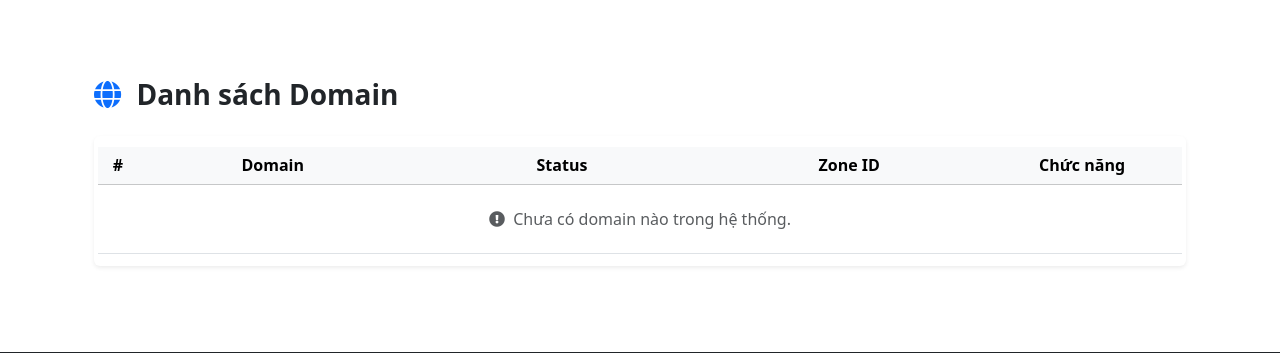
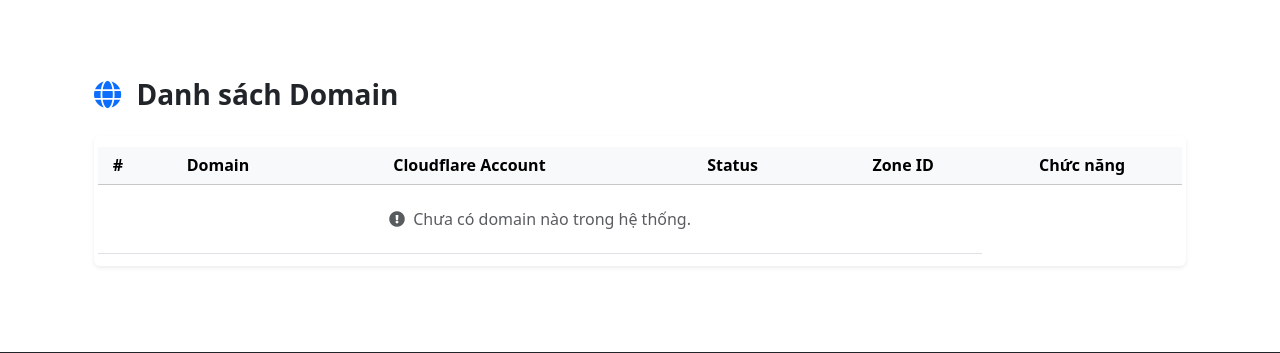
Before and after one commit to TrinhChung/ToolDeploy, a Flask app: page /domain/list in a window 1280 px wide. Shown: the part 66-419 px from the top of the page. Run offline with Flask 3, Linux system fonts and the light colour scheme; the visitor is signed in with stand-in values (Sample User, id 1); data that the repository does not hold is empty; some libraries are stand-ins or nearby versions.

Commit message:
show cf account

```diff
--- a/templates/domain/domain_list.html
+++ b/templates/domain/domain_list.html
@@ -15,6 +15,7 @@
 				<tr>
 					<th style="width:40px;">#</th>
 					<th>Domain</th>
+					<th style="min-width:130px;">Cloudflare Account</th>
 					<th style="min-width:90px;">Status</th>
 					<th style="max-width:220px;">Zone ID</th>
 					<th class="text-center" style="width:200px;">Chức năng</th>
@@ -25,6 +26,17 @@
 				<tr>
 					<td class="text-muted small">{{ loop.index }}</td>
 					<td class="fw-semibold">{{ d.name }}</td>
+					<td>
+						{% if d.cloudflare_account %}
+						<a href="{{ url_for('cloudflare.list_accounts') }}#cf-acc-{{ d.cloudflare_account.id }}"
+							title="{{ d.cloudflare_account.email }}">
+							{{ d.cloudflare_account.name }}
+						</a>
+						{% else %}
+						<span class="text-muted">-</span>
+						{% endif %}
+					</td>
+
 					<td>
 						{% if d.status == 'active' %}
 						<span class="badge bg-success bg-opacity-75 px-3 py-2 rounded-pill">Active</span>
@@ -47,13 +59,15 @@
 								<i class="fa fa-eye"></i> <span class="d-none d-lg-inline ms-1">DNS</span>
 							</a>
 							{% if d.status != 'active' %}
-							<a href="{{ url_for('domain.verify_domain', domain_id=d.id) }}" class="btn btn-sm btn-outline-info">
+							<a href="{{ url_for('domain.verify_domain', domain_id=d.id) }}"
+								class="btn btn-sm btn-outline-info">
 								<i class="fa fa-check"></i> <span class="d-none d-lg-inline">Xác thực</span>
 							</a>
 							{% endif %}
 							{% if is_admin %}
-							<form method="POST" action="{{ url_for('domain.delete_domain', domain_id=d.id) }}" style="display:inline;"
-								class="d-inline" onsubmit="return confirm('Bạn chắc chắn muốn xóa domain này?');">
+							<form method="POST" action="{{ url_for('domain.delete_domain', domain_id=d.id) }}"
+								style="display:inline;" class="d-inline"
+								onsubmit="return confirm('Bạn chắc chắn muốn xóa domain này?');">
 								{{ form.csrf_token }}
 								<button type="submit" class="btn btn-sm btn-outline-danger">
 									<i class="fa fa-trash"></i>
```
